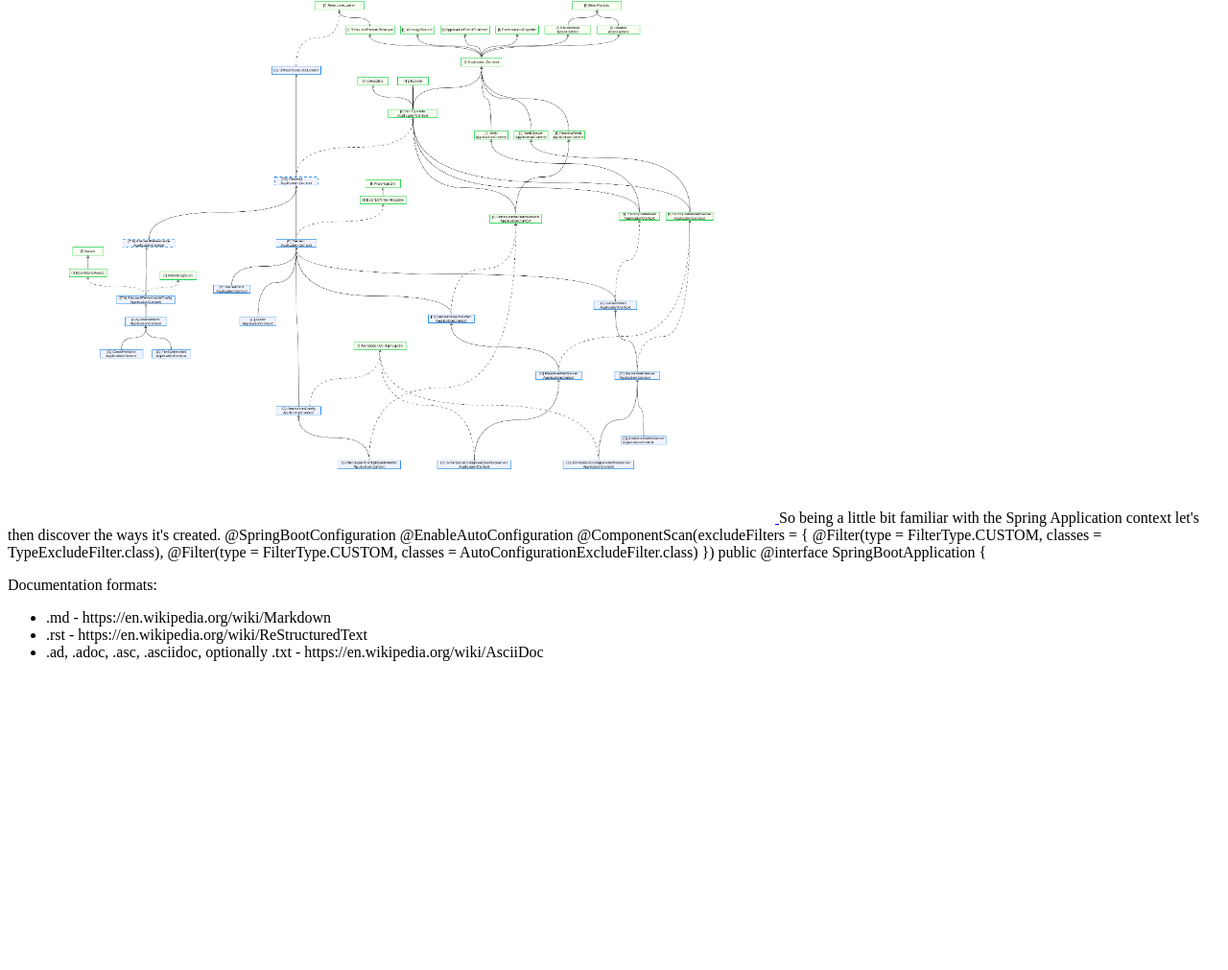
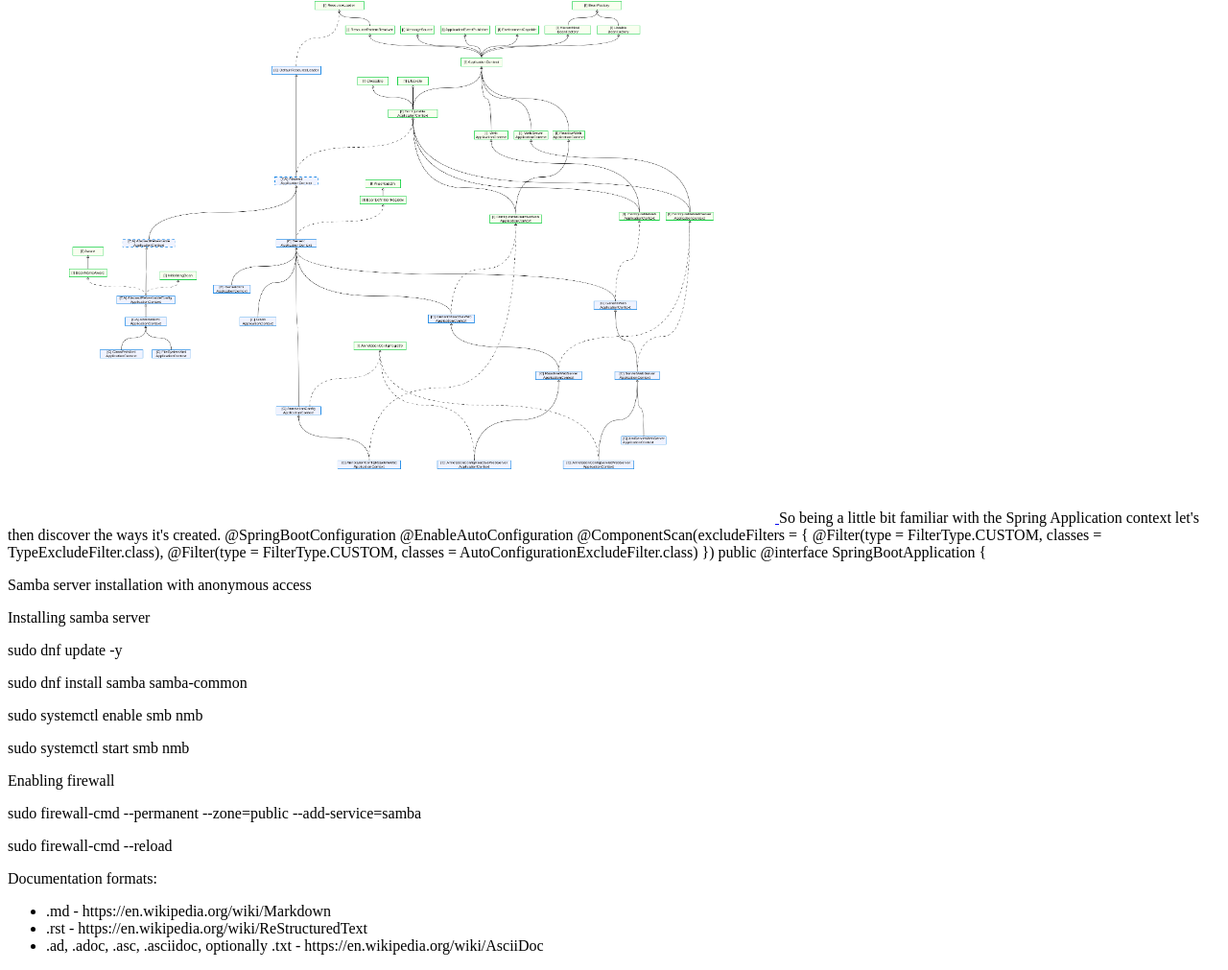
Before and after one commit to langdev2022/langdev2022.github.io, a website: page index.html in a window 1280 px wide. Shown: the part 131-1142 px from the top of the page at 96% size. Before the commit the page ends 836 px from the top, so only its background shows below. Drawn offline with Linux system fonts and the light colour scheme.

Commit message:
added description about samba server

```diff
--- a/index.html
+++ b/index.html
@@ -14,6 +14,9 @@
 <body>
 
   Starting point to learn core spring framework
+
+
+
 https://docs.spring.io/spring-framework/reference/core/beans/introduction.html
 
   <p>Spring Application context hierarchy diagram, on click will be opened in a separate tab</p>
@@ -34,12 +37,40 @@ So being a little bit familiar with the Spring Application context let's then di
 public @interface SpringBootApplication {
 
 
+
+  <p>
+    Samba server installation with anonymous access
+    </p>
+    <p>Installing samba server</p>
+    <p>sudo dnf update -y</p>
+    <p>sudo dnf install samba samba-common</p>
+    <p>      sudo systemctl enable smb nmb    </p>
+    <p>sudo systemctl start smb nmb</p>
+    <p></p>
+    <p>Enabling firewall</p>
+    <p>sudo firewall-cmd --permanent --zone=public --add-service=samba</p>
+    <p>sudo firewall-cmd --reload</p>
+
+
+    <p></p>
+
+
+
+
+
+
+
+
+
+
 <p>Documentation formats:</p>
   <ul>
     <li>.md - https://en.wikipedia.org/wiki/Markdown</li>
     <li>.rst - https://en.wikipedia.org/wiki/ReStructuredText</li>
     <li>.ad, .adoc, .asc, .asciidoc, optionally .txt - https://en.wikipedia.org/wiki/AsciiDoc</li>
   </ul>
+
+
 </body>
 
 </html>
```
Also changed, not shown: .devcontainer/devcontainer.json, 1 other file.
